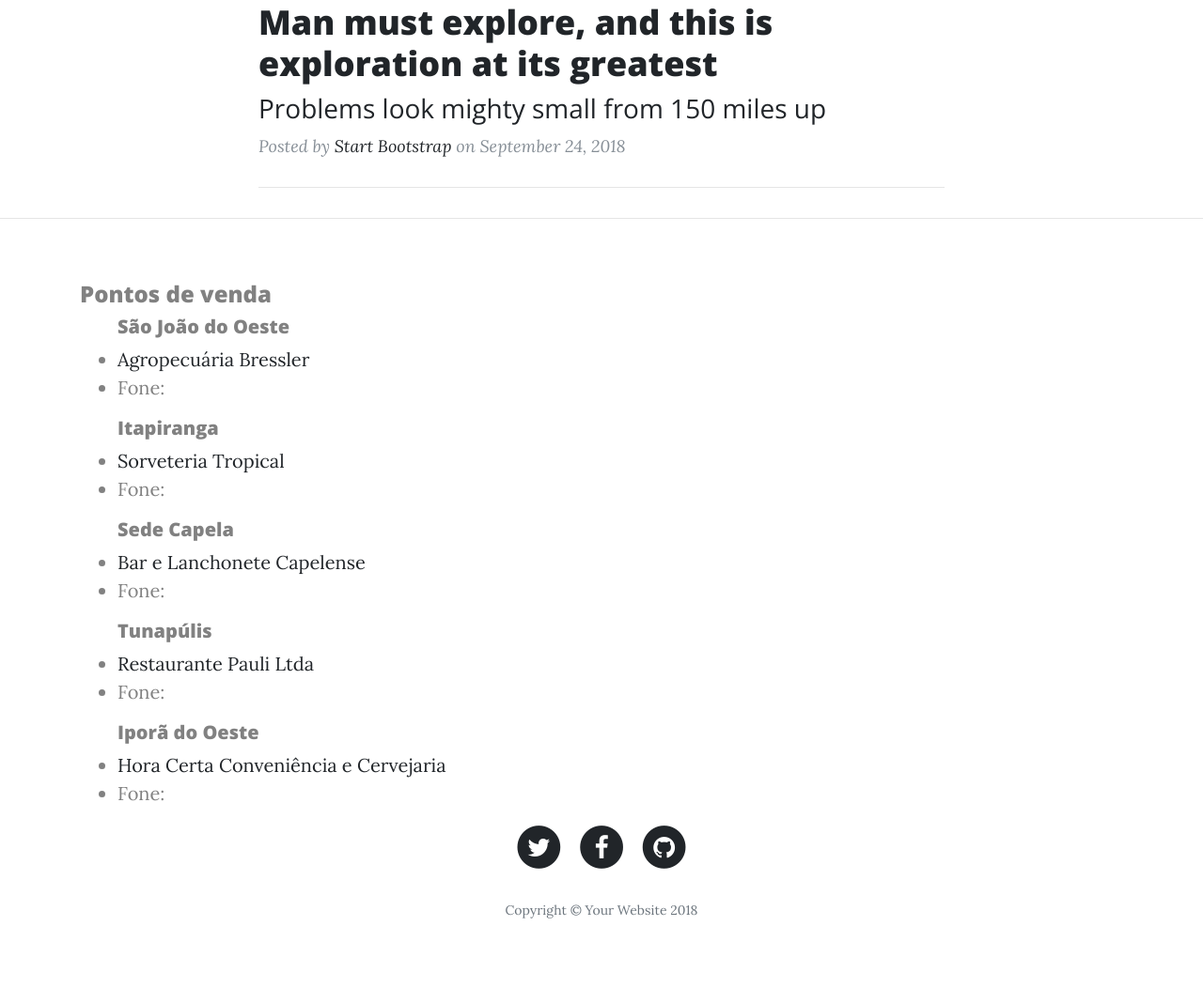
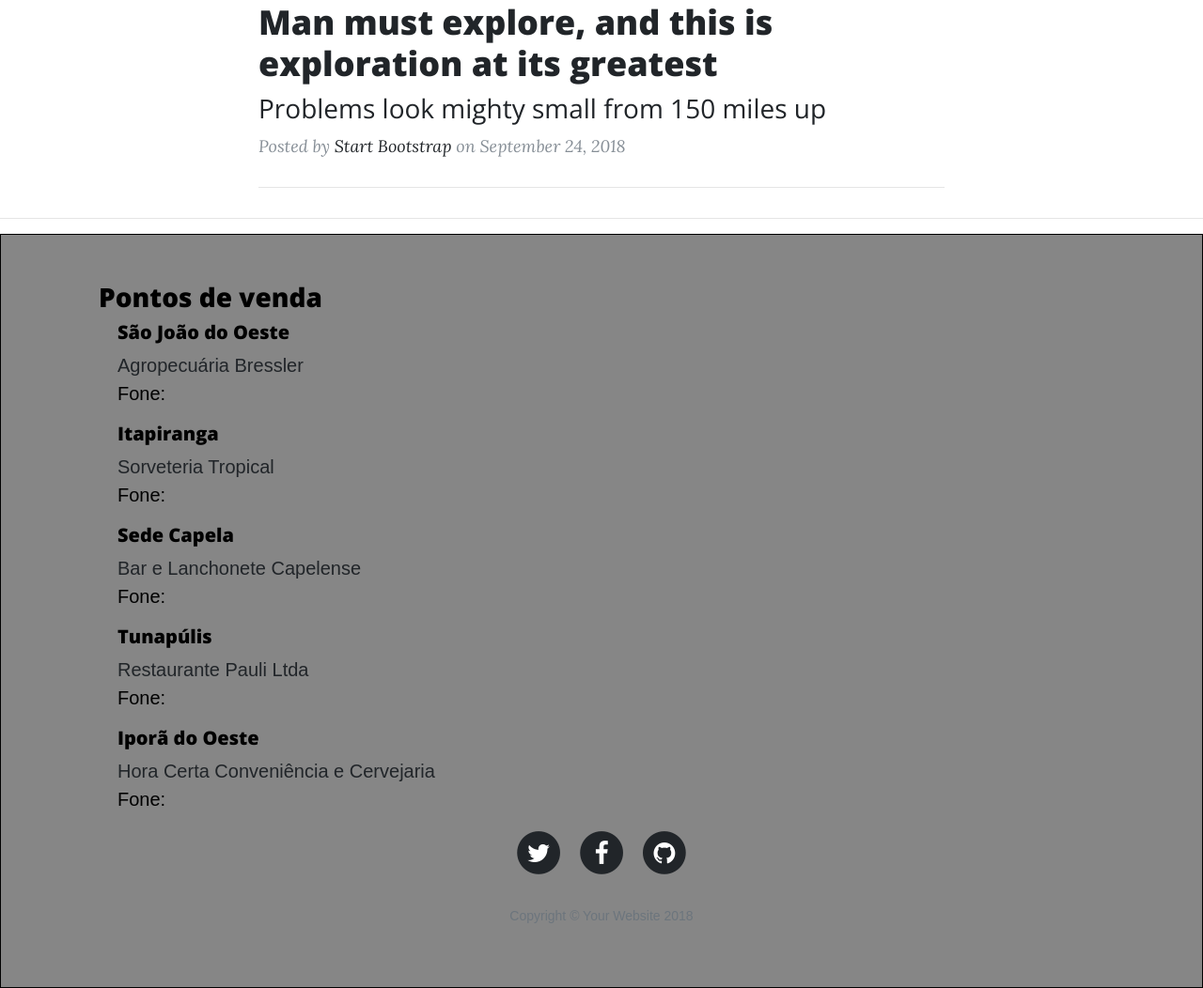
Before and after one commit to JonasKuhn/dsv-evento-IERCABC, a PHP site: page /?url=1 in a window 1280 px wide. Shown: the part 610-1662 px from the top of the page at 94% size. Before the commit the page ends 1588 px from the top, so only its background shows below. Run offline with PHP 8.4, Linux system fonts and the light colour scheme.

Commit message:
dsv-IERCABC

```diff
--- a/css/list.css
+++ b/css/list.css
@@ -140,5 +140,15 @@ footer .glyphicon {
     background-color: black;
    }
 }
-.ul {
-    list-style-type: none;}
+.rodape{
+    font-family: arial, Helvetica ou Verdana;
+    border: 1px solid black;
+    color: black;
+    background-color: #868686;
+}
+.rodape ul{
+    list-style-type: none;
+}
+.rodape h3{
+    padding-left: 20px;
+}
--- a/view/index.php
+++ b/view/index.php
@@ -20,6 +20,7 @@
 
         <!-- Custom styles for this template -->
         <link href="../css/clean-blog.min.css" rel="stylesheet">
+        <link rel="stylesheet" style="text\css" href="../css/list.css">
     </head>
 
     <body>
@@ -50,8 +51,6 @@
                 break;
             default : include ('./inicio.php');
         }
-        //Rodapé
-        include './rodape.php';
         ?>
 
         <!-- Bootstrap core JavaScript -->
@@ -59,5 +58,67 @@
         <script src="../vendor/bootstrap/js/bootstrap.bundle.min.js"></script>
         <!-- Custom scripts for this template -->
         <script src="../js/clean-blog.min.js"></script>
+
+        <div class="rodape">
+            <footer>
+        <div class="container">
+            <div>
+                <h3>Pontos de venda</h3>
+                <ul class="list-style-type"><h5>São João do Oeste</h5>
+                    <li><a href='https://www.facebook.com/Agropecuaria.05'>Agropecuária Bressler</a></li>
+                    <li>Fone:</li>
+                </ul>
+                <ul class="list-style-type"><h5>Itapiranga</h5>
+                    <li><a href="https://www.facebook.com/sorveteriatropicalfw/">Sorveteria Tropical</a></li>
+                    <li>Fone:</li>
+                </ul>
+                <ul class="list-style-type"><h5>Sede Capela</h5>
+                    <li><a href="https://www.facebook.com/pages/Bar-e-Lanchonete-Capelense/193612621463936">Bar e Lanchonete Capelense</a></li>
+                    <li>Fone:</li>
+                </ul>
+                <ul class="list-style-type"><h5>Tunapúlis</h5>
+                    <li><a href='https://www.facebook.com/Restaurante-Pauli-Ltda-660073460750774/'>Restaurante Pauli Ltda</a></li>
+                    <li>Fone:</li>
+                </ul>
+                <ul class="list-style-type"><h5>Iporã do Oeste</h5>
+                    <li><a href="https://www.facebook.com/hcerta/">Hora Certa Conveniência e Cervejaria<a></li>
+                                <li>Fone:</li>
+                                </ul>
+                                </div>
+                                <div class="row">
+                                    <div class="col-lg-8 col-md-10 mx-auto">
+                                        <ul class="list-inline text-center">
+                                            <li class="list-inline-item">
+                                                <a href="#">
+                                                    <span class="fa-stack fa-lg">
+                                                        <i class="fa fa-circle fa-stack-2x"></i>
+                                                        <i class="fa fa-twitter fa-stack-1x fa-inverse"></i>
+                                                    </span>
+                                                </a>
+                                            </li>
+                                            <li class="list-inline-item">
+                                                <a href="#">
+                                                    <span class="fa-stack fa-lg">
+                                                        <i class="fa fa-circle fa-stack-2x"></i>
+                                                        <i class="fa fa-facebook fa-stack-1x fa-inverse"></i>
+                                                    </span>
+                                                </a>
+                                            </li>
+                                            <li class="list-inline-item">
+                                                <a href="#">
+                                                    <span class="fa-stack fa-lg">
+                                                        <i class="fa fa-circle fa-stack-2x"></i>
+                                                        <i class="fa fa-github fa-stack-1x fa-inverse"></i>
+                                                    </span>
+                                                </a>
+                                            </li>
+                                        </ul>
+                                        <p class="copyright text-muted">Copyright &copy; Your Website 2018</p>
+                                    </div>
+                                </div>
+                                </div>
+                                </footer>
+
+        </div>
     </body>
 </html>
--- a/view/rodape.php
+++ /dev/null
@@ -1,63 +0,0 @@
-<html>
-    <head>
-        <link rel="stylesheet" style="text\css" href="../css/list.css">
-    </head>
-    <footer>
-        <div class="container">
-            <div>
-                <h4>Pontos de venda</h4>
-                <ul class="list-style-type"><h5>São João do Oeste</h5>
-                    <li><a href='https://www.facebook.com/Agropecuaria.05'>Agropecuária Bressler</a></li>
-                    <li>Fone:</li>
-                </ul>
-                <ul class="list-style-type"><h5>Itapiranga</h5>
-                    <li><a href="https://www.facebook.com/sorveteriatropicalfw/">Sorveteria Tropical</a></li>
-                    <li>Fone:</li>
-                </ul>
-                <ul class="list-style-type"><h5>Sede Capela</h5>
-                    <li><a href="https://www.facebook.com/pages/Bar-e-Lanchonete-Capelense/193612621463936">Bar e Lanchonete Capelense</a></li>
-                    <li>Fone:</li>
-                </ul>
-                <ul class="list-style-type"><h5>Tunapúlis</h5>
-                    <li><a href='https://www.facebook.com/Restaurante-Pauli-Ltda-660073460750774/'>Restaurante Pauli Ltda</a></li>
-                    <li>Fone:</li>
-                </ul>
-                <ul class="list-style-type"><h5>Iporã do Oeste</h5>
-                    <li><a href="https://www.facebook.com/hcerta/">Hora Certa Conveniência e Cervejaria<a></li>
-                                <li>Fone:</li>
-                                </ul>
-                                </div>
-                                <div class="row">
-                                    <div class="col-lg-8 col-md-10 mx-auto">
-                                        <ul class="list-inline text-center">
-                                            <li class="list-inline-item">
-                                                <a href="#">
-                                                    <span class="fa-stack fa-lg">
-                                                        <i class="fa fa-circle fa-stack-2x"></i>
-                                                        <i class="fa fa-twitter fa-stack-1x fa-inverse"></i>
-                                                    </span>
-                                                </a>
-                                            </li>
-                                            <li class="list-inline-item">
-                                                <a href="#">
-                                                    <span class="fa-stack fa-lg">
-                                                        <i class="fa fa-circle fa-stack-2x"></i>
-                                                        <i class="fa fa-facebook fa-stack-1x fa-inverse"></i>
-                                                    </span>
-                                                </a>
-                                            </li>
-                                            <li class="list-inline-item">
-                                                <a href="#">
-                                                    <span class="fa-stack fa-lg">
-                                                        <i class="fa fa-circle fa-stack-2x"></i>
-                                                        <i class="fa fa-github fa-stack-1x fa-inverse"></i>
-                                                    </span>
-                                                </a>
-                                            </li>
-                                        </ul>
-                                        <p class="copyright text-muted">Copyright &copy; Your Website 2018</p>
-                                    </div>
-                                </div>
-                                </div>
-                                </footer>
-                                </html>
```
Also changed, not shown: view/contato.php (+4 -37 lines).
